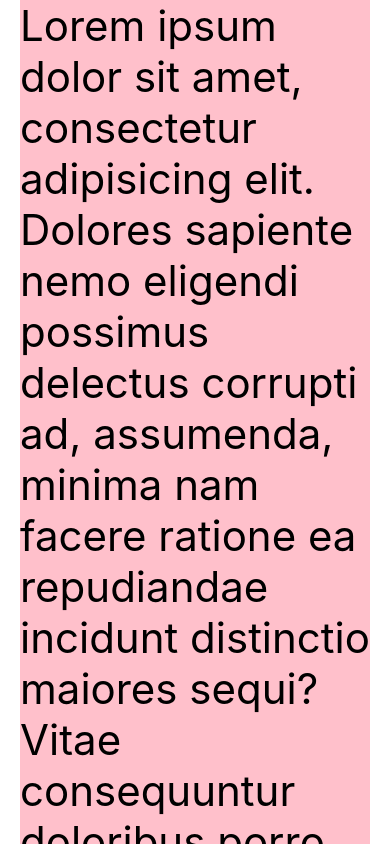
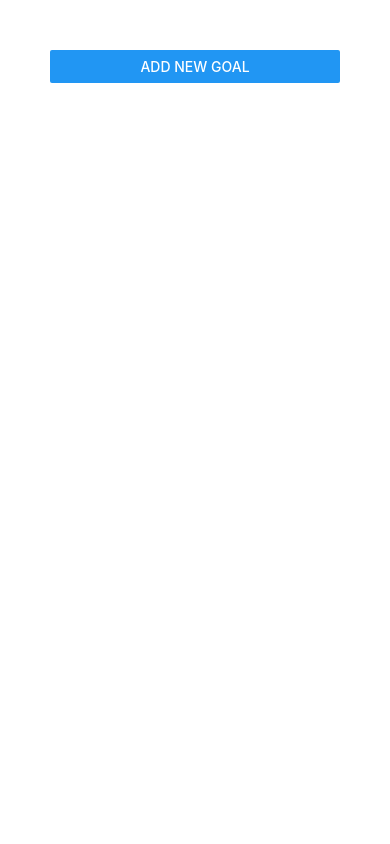
Before and after one commit to kiranojhanp/course-goal-app-academind, a React Native app: screen / in a window 390 px wide. Built offline with nearby package versions, Linux system fonts and the light colour scheme.

Commit message:
Successfully completed

```diff
--- a/App.js
+++ b/App.js
@@ -1,49 +1,63 @@
 import { StatusBar } from "expo-status-bar";
 import React, { useState } from "react";
-import { StyleSheet, Text, View, ScrollView, SafeAreaView } from "react-native";
+import { StyleSheet, View, Button, FlatList } from "react-native";
+
+import GoalItem from "./components/GoalItem";
+import GoalInput from "./components/GoalInput";
 
 export default function App() {
-  const [outputText, setOutputText] = useState("Hello, World");
+  const [courseGoals, setCourseGoals] = useState([]);
+  const [isAddMode, setIsAddMode] = useState(false);
+
+  const addGoalHandler = (goalContent) => {
+    setCourseGoals((currentGoals) => [
+      ...courseGoals,
+      { id: currentGoals.length, value: goalContent },
+    ]);
+    setIsAddMode(false);
+  };
+
+  const removeGoalHandler = (goalID) => {
+    setCourseGoals((currentGoals) => {
+      return currentGoals.filter((goal) => goal.id !== goalID);
+    });
+  };
+
+  const cancelGoalHandler = () => {
+    setIsAddMode(false);
+  };
+
   return (
-    <SafeAreaView style={styles.container}>
-      <ScrollView style={styles.scrollView}>
-        <Text style={styles.text}>
-          Lorem ipsum dolor sit amet, consectetur adipisicing elit. Dolores
+    <View style={styles.root}>
+      <Button title="Add new Goal" onPress={() => setIsAddMode(true)} />
+      <GoalInput
+        visible={isAddMode}
+        addGoalHandler={addGoalHandler}
+        onCancel={cancelGoalHandler}
+      />
 
-              sapiente nemo eligendi possimus delectus corrupti ad, assumenda,
+      <FlatList
+        keyExtractor={(item, index) => index.toString()}
+        data={courseGoals}
+        renderItem={(itemData) => (
+          <GoalItem
+            courseID={itemData.item.id}
+            onDelete={removeGoalHandler}
+            title={itemData.item.value}
+          />
+        )}
+      ></FlatList>
 
-                  minima nam facere ratione ea repudiandae incidunt distinctio maiores
-
-                 sequi? Vitae consequuntur doloribus porro, dignissimos totam ducimus
-
-                accusamus optio possimus reiciendis? Tempora voluptatibus quidem
-
-               similique adipisci sapiente aspernatur fugiat beatae, officia fuga
-
-             dolore nemo voluptas maiores architecto et exercitationem laudantium
-
-            sit mollitia dolores ratione facere assumenda? Modi necessitatibus
-
-           vitae, dolores reiciendis cum ad perferendis hic quaerat cupiditate!
-
-          Quis veniam veritatis voluptatum harum obcaecati.
-        </Text>
-        <StatusBar style="dark" />
-      </ScrollView>
-    </SafeAreaView>
+      <StatusBar style="dark" />
+    </View>
   );
 }
 
 const styles = StyleSheet.create({
-  container: {
+  root: {
     flex: 1,
-    paddingTop: StatusBar.currentHeight,
-  },
-  scrollView: {
-    backgroundColor: "pink",
-    marginHorizontal: 20,
-  },
-  text: {
-    fontSize: 42,
+    padding: 50,
   },
 });
+
+// #4ebc7a #f5a942 #e93e43 my colors
--- /dev/null
+++ b/components/GoalInput.js
@@ -0,0 +1,65 @@
+import React, { useState } from "react";
+import { StyleSheet, TextInput, View, Button, Modal } from "react-native";
+
+const GoalInput = (props) => {
+  const [enteredGoal, setEnteredGoal] = useState("");
+
+  const handleText = (enteredCourse) => {
+    setEnteredGoal(enteredCourse);
+  };
+
+  const onAddGoal = () => {
+    if (enteredGoal) {
+      props.addGoalHandler(enteredGoal);
+      setEnteredGoal("");
+    } else {
+      console.log("The course name cannot be empty");
+    }
+  };
+
+  return (
+    <Modal visible={props.visible} animationType="slide">
+      <View style={styles.screen}>
+        <TextInput
+          placeholder="Enter a name"
+          style={styles.InputTextStyle}
+          onChangeText={handleText}
+          value={enteredGoal}
+        />
+        <View style={styles.ButtonStyle}>
+          <View style={styles.button}>
+            <Button title="CANCEL" onPress={props.onCancel} color="red" />
+          </View>
+          <View style={styles.button}>
+            <Button title="ADD" onPress={onAddGoal} />
+          </View>
+        </View>
+      </View>
+    </Modal>
+  );
+};
+
+const styles = StyleSheet.create({
+  screen: {
+    flex: 1,
+    justifyContent: "center",
+    alignItems: "center",
+  },
+  InputTextStyle: {
+    width: "80%",
+    padding: 10,
+    marginBottom: 10,
+    borderBottomWidth: 1,
+    borderBottomColor: "black",
+  },
+  ButtonStyle: {
+    flexDirection: "row",
+    justifyContent: "space-around",
+    width: "60%",
+  },
+  button: {
+    width: "40%",
+  },
+});
+
+export default GoalInput;
--- /dev/null
+++ b/components/GoalItem.js
@@ -0,0 +1,33 @@
+import React from "react";
+import {
+  View,
+  Text,
+  StyleSheet,
+  TouchableOpacity,
+  TouchableNativeFeedback,
+} from "react-native";
+
+const GoalItem = (props) => {
+  return (
+    <TouchableOpacity
+      activeOpacity={0.8}
+      onLongPress={props.onDelete.bind(this, props.courseID)}
+    >
+      <View style={styles.item}>
+        <Text>{props.title}</Text>
+      </View>
+    </TouchableOpacity>
+  );
+};
+
+const styles = StyleSheet.create({
+  item: {
+    padding: 10,
+    backgroundColor: "#f5a942",
+    borderColor: "black",
+    borderWidth: 1,
+    marginTop: 10,
+  },
+});
+
+export default GoalItem;
```
